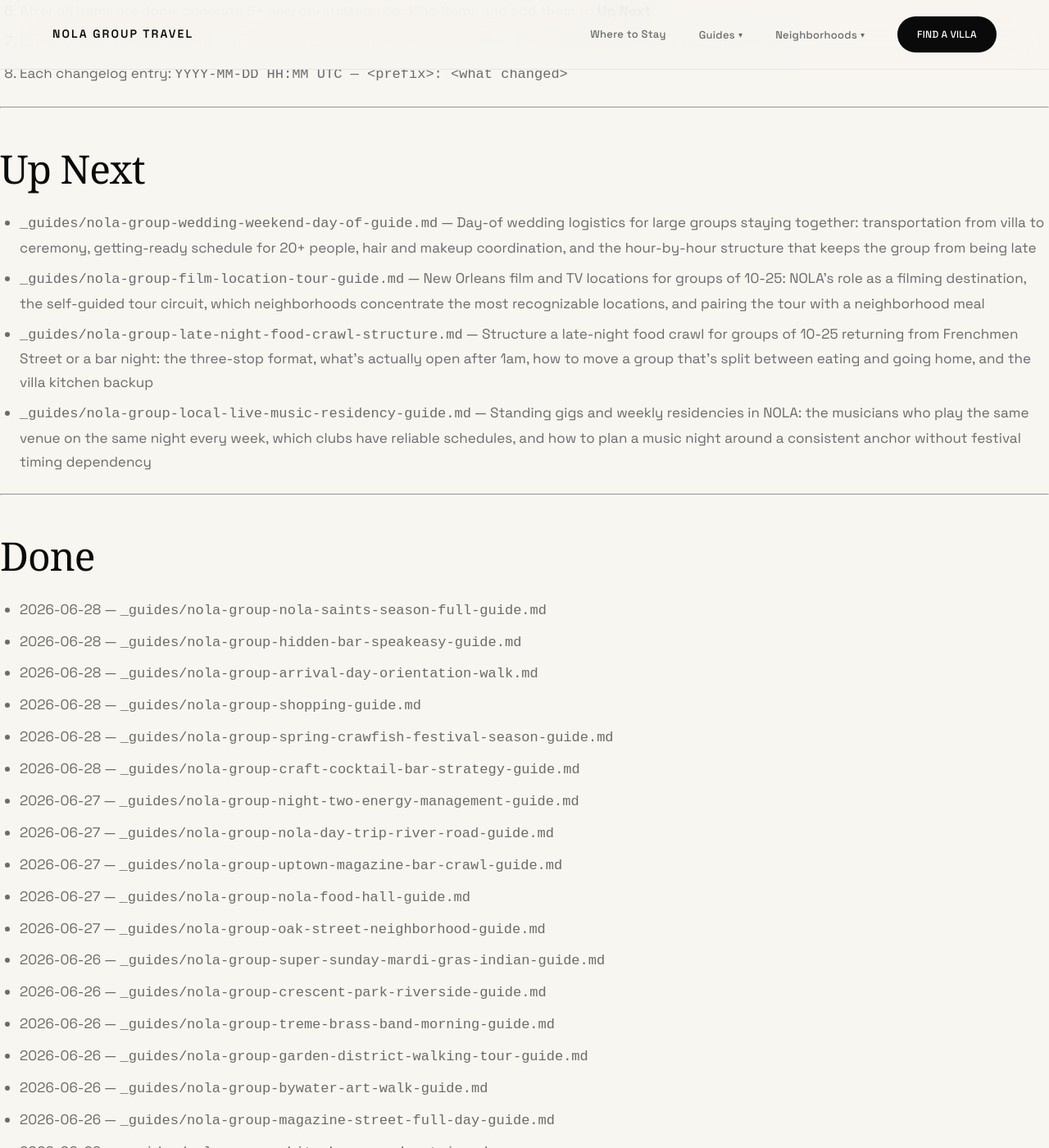
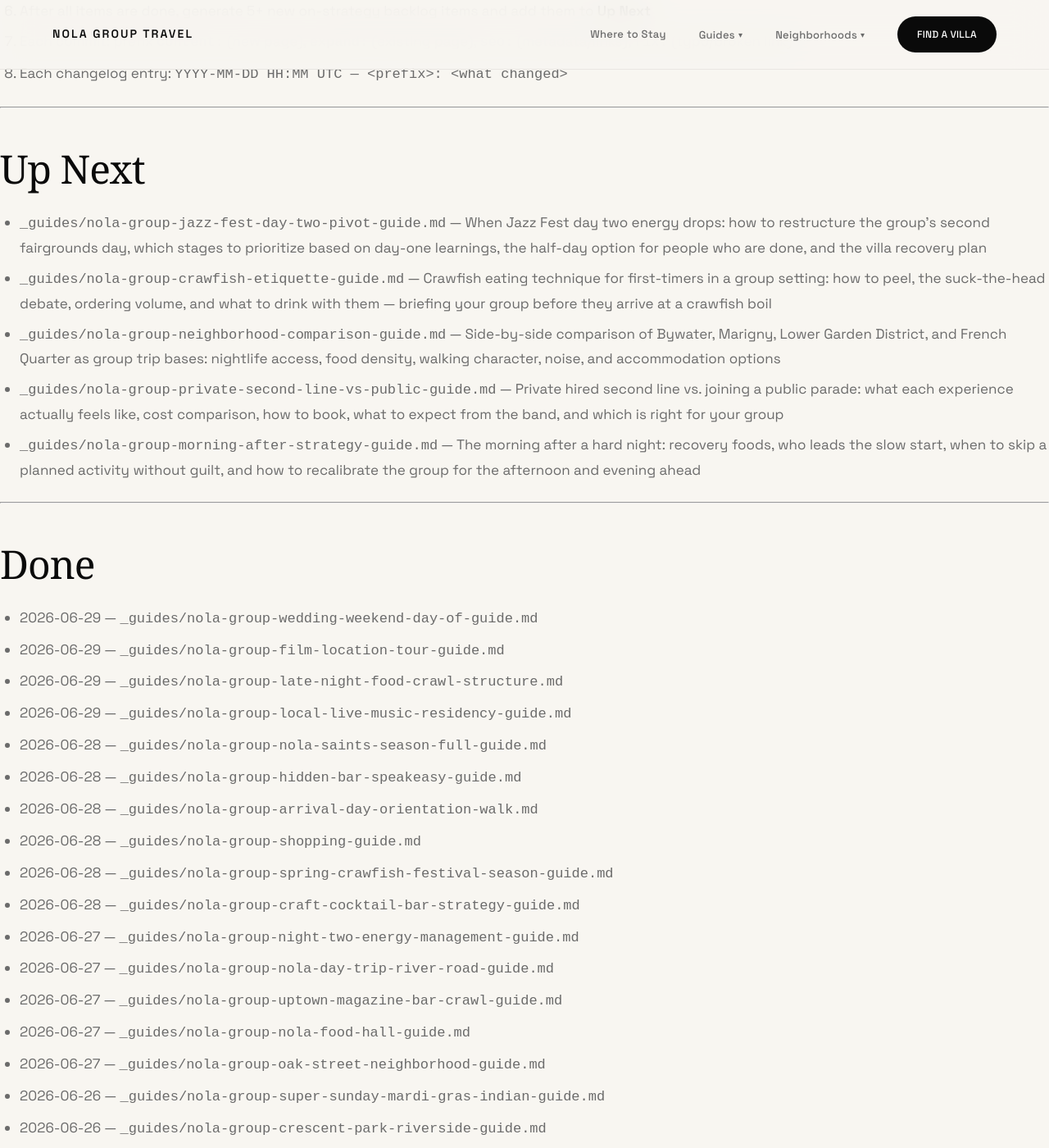
Before and after one commit to sjworth-dev/nola-group-travel, a Jekyll site: the page built from ROADMAP.md, in a window 1280 px wide and 1400 px high, scrolled down 3111 px. Shown: the whole window at 82% size. Built offline with Jekyll 4.4.1, drawn with Linux system fonts in a browser that asks for light colours; some web fonts are replaced; our own code applies the rules of GitHub Pages for plain Markdown files.

Commit message:
seo: update ROADMAP.md — move 4 guides to Done, add 5 new Up Next items, add changelog entries for 2026-06-29

```diff
--- a/ROADMAP.md
+++ b/ROADMAP.md
@@ -86,15 +86,20 @@ This is an independent guide. Properties may be described editorially as example
 
 ## Up Next
 
-- `_guides/nola-group-wedding-weekend-day-of-guide.md` — Day-of wedding logistics for large groups staying together: transportation from villa to ceremony, getting-ready schedule for 20+ people, hair and makeup coordination, and the hour-by-hour structure that keeps the group from being late
-- `_guides/nola-group-film-location-tour-guide.md` — New Orleans film and TV locations for groups of 10-25: NOLA's role as a filming destination, the self-guided tour circuit, which neighborhoods concentrate the most recognizable locations, and pairing the tour with a neighborhood meal
-- `_guides/nola-group-late-night-food-crawl-structure.md` — Structure a late-night food crawl for groups of 10-25 returning from Frenchmen Street or a bar night: the three-stop format, what's actually open after 1am, how to move a group that's split between eating and going home, and the villa kitchen backup
-- `_guides/nola-group-local-live-music-residency-guide.md` — Standing gigs and weekly residencies in NOLA: the musicians who play the same venue on the same night every week, which clubs have reliable schedules, and how to plan a music night around a consistent anchor without festival timing dependency
+- `_guides/nola-group-jazz-fest-day-two-pivot-guide.md` — When Jazz Fest day two energy drops: how to restructure the group's second fairgrounds day, which stages to prioritize based on day-one learnings, the half-day option for people who are done, and the villa recovery plan
+- `_guides/nola-group-crawfish-etiquette-guide.md` — Crawfish eating technique for first-timers in a group setting: how to peel, the suck-the-head debate, ordering volume, and what to drink with them — briefing your group before they arrive at a crawfish boil
+- `_guides/nola-group-neighborhood-comparison-guide.md` — Side-by-side comparison of Bywater, Marigny, Lower Garden District, and French Quarter as group trip bases: nightlife access, food density, walking character, noise, and accommodation options
+- `_guides/nola-group-private-second-line-vs-public-guide.md` — Private hired second line vs. joining a public parade: what each experience actually feels like, cost comparison, how to book, what to expect from the band, and which is right for your group
+- `_guides/nola-group-morning-after-strategy-guide.md` — The morning after a hard night: recovery foods, who leads the slow start, when to skip a planned activity without guilt, and how to recalibrate the group for the afternoon and evening ahead
 
 ---
 
 ## Done
 
+- 2026-06-29 — `_guides/nola-group-wedding-weekend-day-of-guide.md`
+- 2026-06-29 — `_guides/nola-group-film-location-tour-guide.md`
+- 2026-06-29 — `_guides/nola-group-late-night-food-crawl-structure.md`
+- 2026-06-29 — `_guides/nola-group-local-live-music-residency-guide.md`
 - 2026-06-28 — `_guides/nola-group-nola-saints-season-full-guide.md`
 - 2026-06-28 — `_guides/nola-group-hidden-bar-speakeasy-guide.md`
 - 2026-06-28 — `_guides/nola-group-arrival-day-orientation-walk.md`
@@ -704,4 +709,8 @@ This is an independent guide. Properties may be described editorially as example
 2026-06-28 10:30 UTC — content: add _guides/nola-group-shopping-guide.md — NOLA group shopping strategy: Magazine Street by section, French Market reality, what to buy, group coordination logistics, and shipping strategy
 2026-06-28 10:45 UTC — content: add _guides/nola-group-spring-crawfish-festival-season-guide.md — spring festival circuit beyond Jazz Fest: crawfish season, neighborhood block parties, March-May calendar, and mid-tier festival weekend structure for groups of 10-30
 2026-06-28 11:00 UTC — content: add _guides/nola-group-craft-cocktail-bar-strategy-guide.md — craft cocktail bar strategy for groups of 15-25: small-capacity problem, split-and-reconvene model, NOLA cocktail heritage, what to order
+2026-06-29 10:00 UTC — content: add _guides/nola-group-wedding-weekend-day-of-guide.md — day-of wedding logistics for groups of 20-30: getting-ready schedule, hair and makeup timing, transportation structure, and hour-by-hour timeline
+2026-06-29 10:15 UTC — content: add _guides/nola-group-film-location-tour-guide.md — NOLA film and TV location tour for groups of 10-25: neighborhood circuit, self-guided format, and group logistics
+2026-06-29 10:30 UTC — content: add _guides/nola-group-late-night-food-crawl-structure.md — late-night food crawl structure for groups of 10-25: three-stop format, what's open after 1am, split logistics, and villa kitchen backup
+2026-06-29 10:45 UTC — content: add _guides/nola-group-local-live-music-residency-guide.md — standing gigs and weekly residencies for groups of 10-25: which nights to target, how to research, group tipping, and residency vs. festival comparison
 2026-06-28 11:15 UTC — content: add _guides/nola-group-nola-saints-season-full-guide.md — full Saints season guide for groups of 15-30: gameday logistics, Superdome experience, tailgate-to-kickoff timeline, bar vs. stadium decision framework, and off-season NOLA sports culture
```
